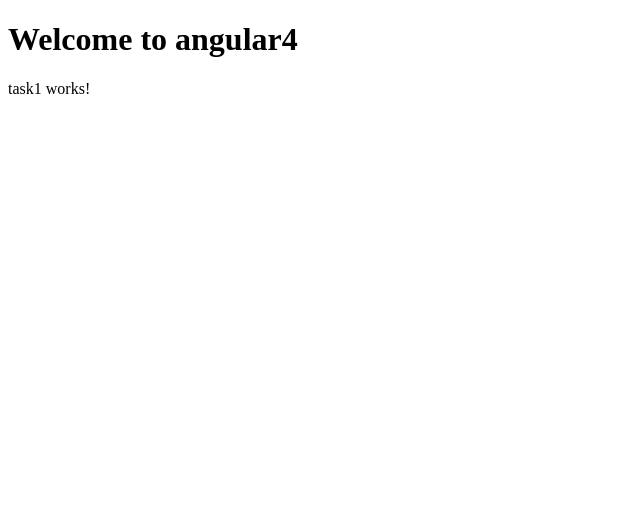
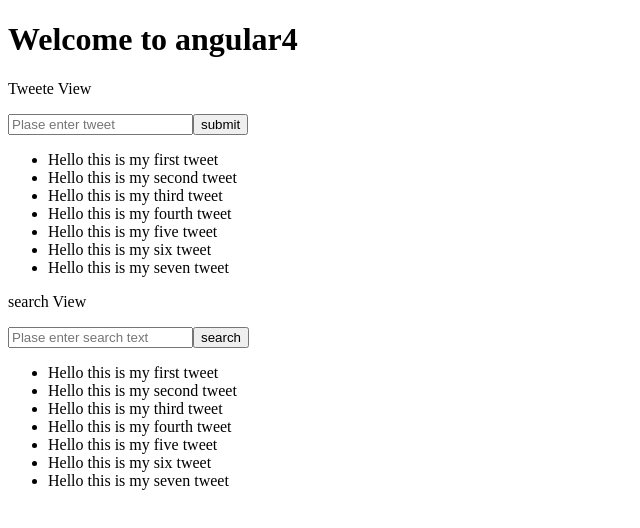
Before and after one commit to raviguru123/ng4-nine-stack-assignment, an Angular app: page /task1 in a window 1280 px wide. Shown: the top 528 px of the page, without its empty margins (0-640 px from the left). Built offline with nearby package versions, Linux system fonts and the light colour scheme.

Commit message:
add two views

```diff
--- /dev/null
+++ b/src/app/task1/search.pipe.ts
@@ -0,0 +1,19 @@
+import {Pipe,PipeTransform} from '@angular/core';
+@Pipe({
+    name:'search'
+})
+
+
+export class SearchPipe implements PipeTransform {
+    public transform(tweets,term) {
+        console.log("filter call");
+            return tweets.filter(function(obj){
+                if(!term) {
+                    return true;
+                }
+                if(obj.text.toLowerCase().indexOf(term.toLowerCase())>=0) {
+                    return true;
+                }
+            });
+          }
+}
--- a/src/app/task1/task1.component.html
+++ b/src/app/task1/task1.component.html
@@ -1,3 +1,30 @@
-<p>
-  task1 works!
-</p>
+<div class="tweetview">
+    <form name="tweetform">
+        <p>Tweete View</p>
+        <div>
+            <input [(ngModel)]="tweettxt" type="text" name="tweettxt" placeholder="Plase enter tweet">
+            <button (click)="submittweet(tweettxt)" type="submit">submit</button>
+        </div>
+        <ul *ngIf="tweets">
+            <li *ngFor="let tweet of tweets">
+                <span>{{tweet.text}}</span>
+            </li>
+        </ul>
+    </form>
+</div>
+
+<div class="searchview">
+    <form name="tweetsearchform">
+        <p>search View</p>
+        <div>
+            <input [(ngModel)]="searchtweettxt" type="text" name="searchtweettxt" placeholder="Plase enter search text">
+            <button (click)="searchtweetsubmit(searchtweettxt)" type="submit">search</button>
+        </div>
+        <ul>
+            <li *ngFor="let tweet of searchtweets">
+                <span>{{tweet.text}}</span>
+            </li>
+        </ul>
+
+    </form>
+</div>
--- a/src/app/task1/task1.component.ts
+++ b/src/app/task1/task1.component.ts
@@ -1,15 +1,48 @@
 import { Component, OnInit } from '@angular/core';
+import {Tweet} from '../tweet';
+import {TweetService} from '../tweet.service';
+import {SearchPipe} from './search.pipe';
 
 @Component({
   selector: 'app-task1',
   templateUrl: './task1.component.html',
-  styleUrls: ['./task1.component.css']
+  styleUrls: ['./task1.component.css'],
+  providers:[SearchPipe]
 })
 export class Task1Component implements OnInit {
+  tweets:Tweet[];
+  searchtweets:Tweet[];
+  tweettxt:string;
+  searchtweettxt:string;
 
-  constructor() { }
+  constructor(private tweetservice:TweetService,private searchpipe:SearchPipe) { }
+  ngOnInit() {
+    this.getTweet();
+  }
 
-  ngOnInit() {
+  getTweet() {
+    this.tweetservice.getTweets().then(tweets=> {
+        this.tweets=tweets;
+        this.searchtweets=tweets;
+      });
+}
+
+puttweet(tweet:Tweet) {
+  this.tweetservice.puttweet(tweet);
+}
+
+  submittweet(tweettxt:any) {
+    const tweetobj = {} as Tweet;
+    tweetobj.id=new Date().getTime();
+    tweetobj.text=tweettxt;
+    this.puttweet(tweetobj);
+    this.tweettxt="";
+  }
+
+
+  searchtweetsubmit(text:any) {
+    this.searchtweets=this.tweets;
+    this.searchtweets=this.searchpipe.transform(this.tweets,text);
   }
 
 }
--- a/src/app/tast1/tast1.component.html
+++ /dev/null
@@ -1,3 +0,0 @@
-<p>
-  tast1 works!
-</p>
--- a/src/app/tast2/tast2.component.html
+++ /dev/null
@@ -1,3 +0,0 @@
-<p>
-  tast2 works!
-</p>
--- /dev/null
+++ b/src/app/tweet.service.ts
@@ -0,0 +1,24 @@
+import {Injectable} from '@angular/core';
+import {Tweet} from './tweet';
+
+const tweets:Tweet[]=[
+{id:1,text:'Hello this is my first tweet'},
+{id:2,text:'Hello this is my second tweet'},
+{id:3,text:'Hello this is my third tweet'},
+{id:4,text:'Hello this is my fourth tweet'},
+{id:5,text:'Hello this is my five tweet'},
+{id:6,text:'Hello this is my six tweet'},
+{id:7,text:'Hello this is my seven tweet'},
+];
+
+@Injectable()
+
+export class TweetService {
+    getTweets():Promise<Tweet[]> {
+        return Promise.resolve(tweets);
+    }
+
+    puttweet(tweet:Tweet):void {
+        tweets.unshift(tweet);
+    }
+}
--- /dev/null
+++ b/src/app/tweet.ts
@@ -0,0 +1,4 @@
+export class Tweet {
+    id:number;
+    text:string;
+}
```
Also changed, not shown: src/app/app.module.ts (+8 -3 lines), src/app/tast1/tast1.component.ts (deleted, +0 -15 lines), src/app/tast2/tast2.component.ts (deleted, +0 -15 lines), src/app/tast1/tast1.component.css (deleted), src/app/tast2/tast2.component.css (deleted), 2 other files (tests, documents, lock files or other folders).
